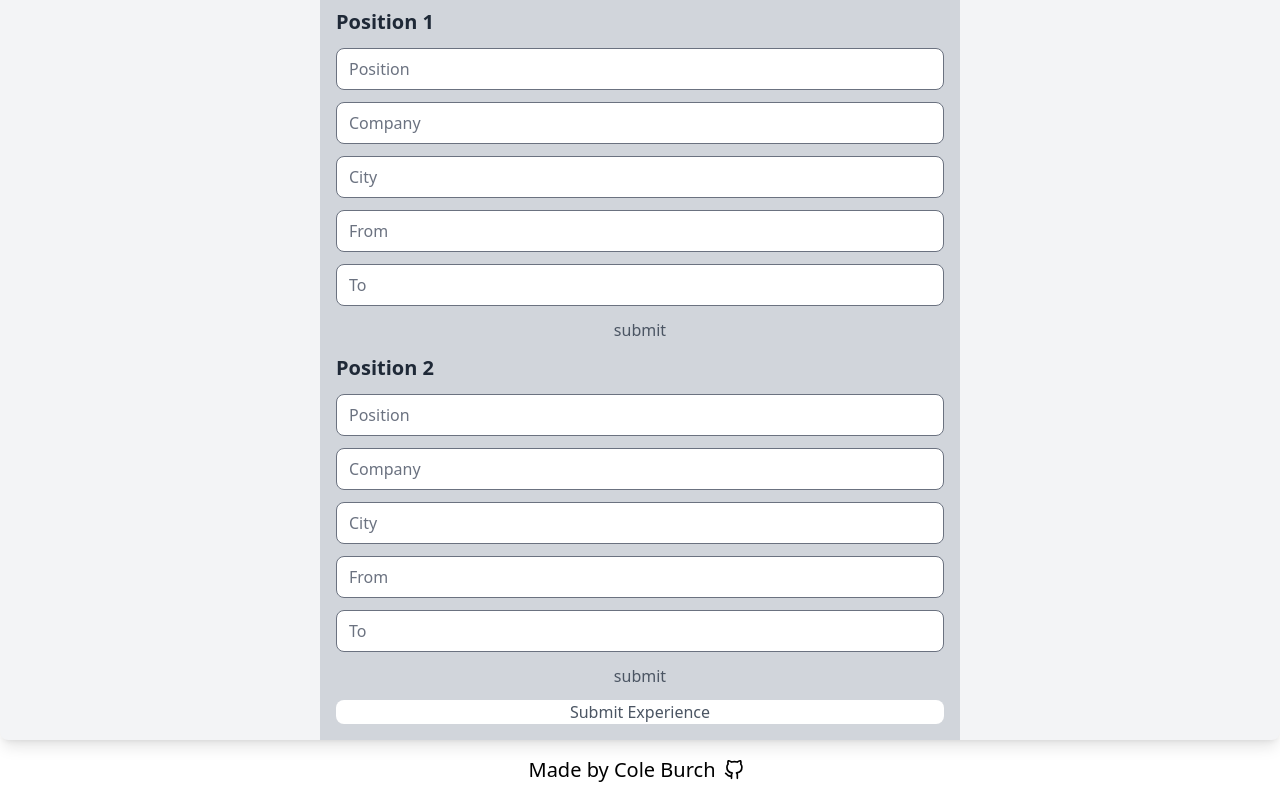
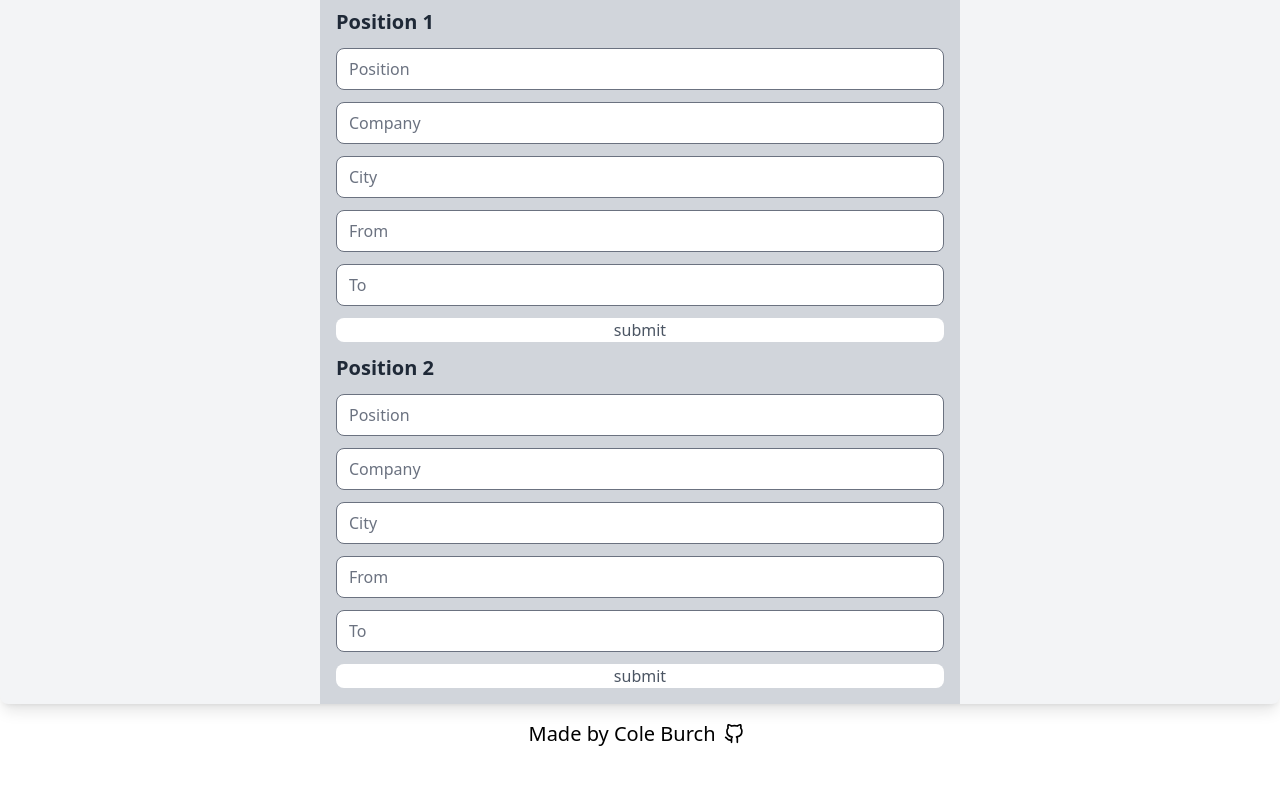
Before and after one commit to ColeBurch/odin-cv, a React app: page / in a window 1280 px wide. Shown: the part 482-1282 px from the top of the page. After the commit the page ends 1246 px from the top, so only its background shows below. Built offline with nearby package versions, Linux system fonts and the light colour scheme; the HTML template or start-up script is replaced by a standard one.

Commit message:
Take Experience info and pass it into an array of objects.

```diff
--- a/src/components/ExperienceForm.tsx
+++ b/src/components/ExperienceForm.tsx
@@ -77,6 +77,7 @@ class ExperienceForm extends Component<
       <form
         onSubmit={this.handleSubmit}
         className="flex flex-col flex-grow box-border gap-3 bg-gray-300"
+        id={String(this.props.IDProp)}
       >
         <div className="text-xl font-bold text-gray-800">
           Position {this.props.IDProp}
@@ -116,7 +117,7 @@ class ExperienceForm extends Component<
           onChange={this.handleEndingYearChange}
           className="rounded-lg"
         />
-        <button type="submit" className="">
+        <button type="submit" className="bg-white rounded-lg">
           submit
         </button>
       </form>
--- a/src/components/ExperienceFormHandler.tsx
+++ b/src/components/ExperienceFormHandler.tsx
@@ -2,10 +2,19 @@ import * as React from "react";
 import { useState } from "react";
 import ExperienceForm from "./ExperienceForm";
 
+type ExperienceInfoArray = {
+  ID: number;
+  position: string;
+  company: string;
+  city: string;
+  beginningYear: number;
+  endingYear: number;
+}[];
+
 function ExperienceFormHandler() {
   const ExperienceArray = [1, 2];
 
-  function submitHandler() {}
+  const ExperienceInfoArray: ExperienceInfoArray = [];
 
   function getExperienceInfo(
     ID: number,
@@ -15,6 +24,9 @@ function ExperienceFormHandler() {
     beginningYear: number,
     endingYear: number
   ) {
+    const check: boolean = ExperienceInfoArray.some(
+      (Experience) => Experience.ID === ID
+    );
     const experienceInfo = {
       ID: ID,
       position: position,
@@ -23,7 +35,17 @@ function ExperienceFormHandler() {
       beginningYear: beginningYear,
       endingYear: endingYear,
     };
-    console.log(experienceInfo);
+    if (check === false) {
+      ExperienceInfoArray.push(experienceInfo);
+      console.log(ExperienceInfoArray);
+    } else {
+      ExperienceInfoArray.splice(
+        ExperienceInfoArray.findIndex((Experience) => Experience.ID === ID),
+        1
+      );
+      ExperienceInfoArray.push(experienceInfo);
+      console.log(ExperienceInfoArray);
+    }
   }
 
   return (
@@ -36,9 +58,6 @@ function ExperienceFormHandler() {
           getExperienceInfo={getExperienceInfo}
         />
       ))}
-      <button onClick={submitHandler} className="bg-white rounded-lg">
-        Submit Experience
-      </button>
     </div>
   );
 }
```
